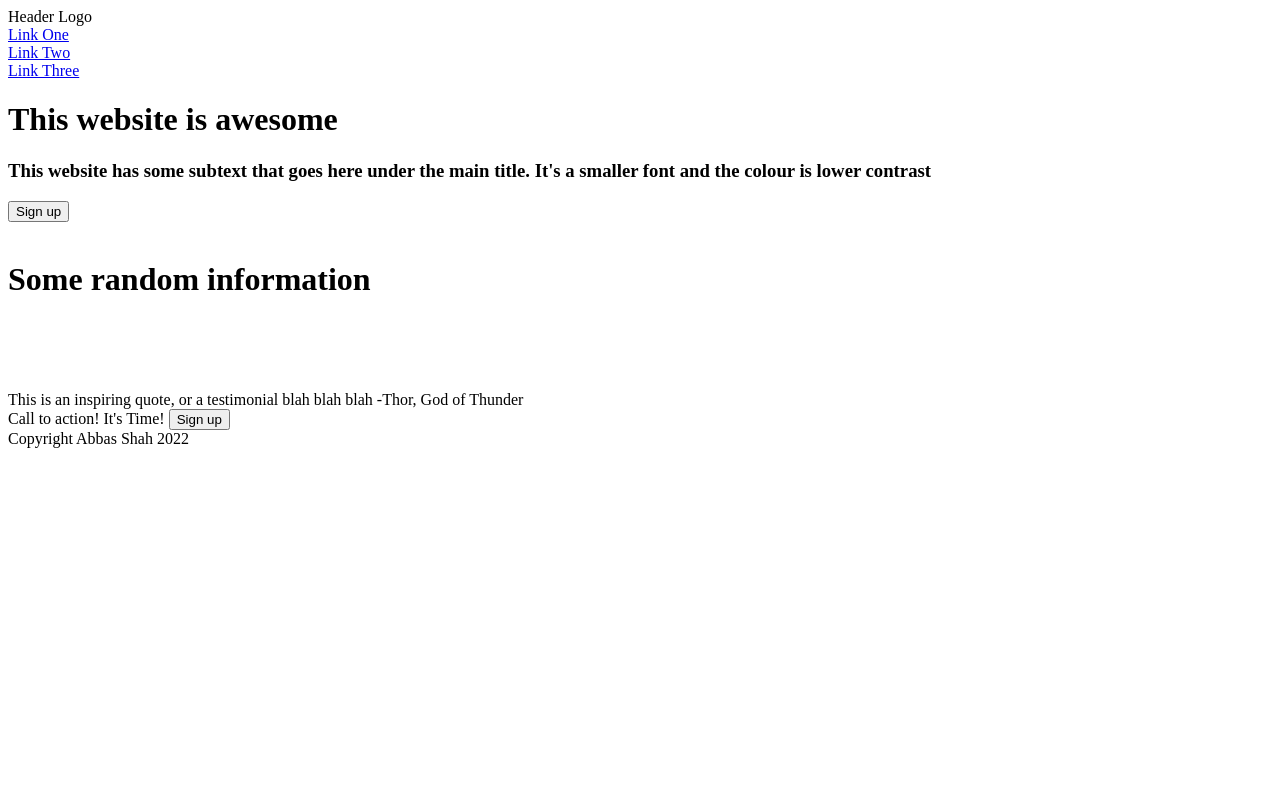
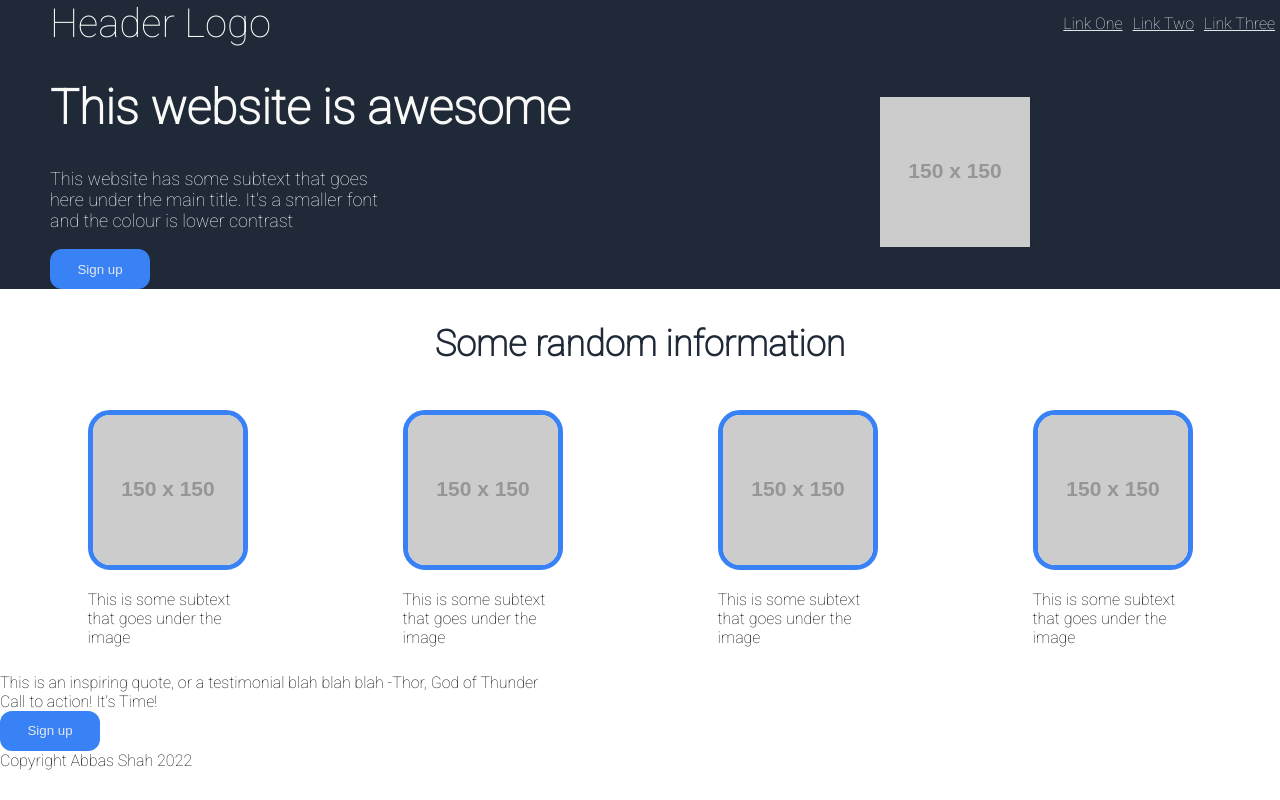
Before and after one commit to abbas-shah0/LandingPage, a plain HTML site: page index.html in a window 1280 px wide. Drawn offline with Linux system fonts and the light colour scheme; placeholder pictures from the web are drawn by us.

Commit message:
all done

```diff
--- a/index.html
+++ b/index.html
@@ -6,42 +6,54 @@
     <meta name="viewport" content="width=device-width, initial-scale=1.0">
     <title>Landing Page</title>
     <link rel="stylesheet" href="styles.css">
+    <link rel="preconnect" href="https://fonts.googleapis.com">
+    <link rel="preconnect" href="https://fonts.gstatic.com" crossorigin>
+    <link href="https://fonts.googleapis.com/css2?family=Roboto:wght@100&display=swap" rel="stylesheet">
+
 </head>
 <body>
 
     <div class = "Header">
-        <div class = "Header Logo">Header Logo</div>
-        <div class = "Link One"><a href = " ">Link One</a></div>
-        <div class = "Link Two"><a href = " ">Link Two</a></div>
-        <div class = "Link Three"><a href = " ">Link Three</a></div>
+        <div class = "HeaderLogo">Header Logo</div>
+        <div class = "Link"><a href = " " class="Links">Link One</a></div>
+        <div class = "Link"><a href = " " class="Links">Link Two</a></div>
+        <div class = "Link"><a href = " " class = "Links">Link Three</a></div>
     </div>
 
-    <div class = "Section 1">
-        <div class = "s1text">
+    <div class = "Section-1">
+        <div class = "s1bigtext">
             <h1>This website is awesome</h1>
-            <h3>This website has some subtext that goes here under the main title. It's a smaller font and the colour is lower contrast</h3>
+            <p>This website has some subtext that goes here under the main title. It's a smaller font and the colour is lower contrast</p>
             <button>Sign up</button>
         </div>
         <div class = "s1image">
-            <img src="">
+            <a href="https://placeholder.com"><img src="https://via.placeholder.com/150"></a>
         </div>
     </div>
 
-    <div class = "Section 2">
+    <div class = "Section-2">
         <div class = "s2title">
             <h1>Some random information</h1>
         </div>
-        <div class = "fourimages">
-            <img src = "">
-            <div class = "caption1"></div>
-            <img src = "">
-            <div class = "caption2"></div>
-            <img src = "">
-            <div class = "caption3"></div>
-            <img src = "">
-            <div class = "caption4"></div>
+    </div>
+
+    <div class = "fourimages">
+        <div class = "images">
+            <img src="https://via.placeholder.com/150">
+            <p>This is some subtext that goes under the image</p>
         </div>
-
+        <div class="images">
+            <img src="https://via.placeholder.com/150">
+            <p>This is some subtext that goes under the image</p>
+        </div>
+        <div class="images">
+            <img src="https://via.placeholder.com/150">
+            <p>This is some subtext that goes under the image</p>
+        </div>
+        <div class="images">
+            <img src="https://via.placeholder.com/150">
+            <p>This is some subtext that goes under the image</p>
+        </div>
     </div>
 
     <div class = "Section 3">
--- a/styles.css
+++ b/styles.css
@@ -0,0 +1,123 @@
+html, body {
+    margin:0;
+    padding:0;
+}
+
+body {
+    font-family: 'Roboto', sans-serif;
+}
+
+.Header {
+    height: auto;
+    background-color: #1F2937;
+    display: flex;
+    flex-direction: row;
+    flex-wrap: wrap;
+    justify-content: flex-end;
+
+
+
+}
+.HeaderLogo {
+    font-size: 40px;
+    color: #f9faf8;
+    align-self: flex-start;
+    margin-right: auto;
+    padding-left: 50px;
+
+}
+
+.Link {
+
+    padding: 5px;
+    align-self: center;
+
+}
+
+.Links{
+
+    color: #e5e7eb;
+
+}
+
+.Section-1 {
+    display: flex;
+    background-color: #1F2937;
+    justify-content: flex-end;
+
+}
+
+.Section-1 h1 {
+
+    font-size: 48px;
+    color: #f9faf8;
+    font-weight: bolder;
+
+}
+
+.Section-1 p {
+
+    inline-size: 350px;
+    overflow-wrap: break-word;
+    font-size: 18px;
+    color: #f9faf8;
+}
+
+button {
+
+    display: flex;
+    align-items: center;
+    justify-content: center;
+    background-color: #3882f6;
+    color: #e5e7eb;
+    border-radius: 12px;
+    padding: 20px;
+    width: 100px;
+    height: 0px;
+    border: none;
+
+}
+
+.s1bigtext {
+    padding-left: 50px;
+    margin-right: auto;
+}
+
+.s1image {
+    padding-right: 250px;
+    padding-top: 50px;
+}
+
+.Section-2 {
+    display: flex;
+    justify-content: center;
+}
+
+.s2title h1{
+    font-size: 36px;
+    color: #1F2937;
+    font-weight: bolder;
+    padding: 10px;
+}
+
+.fourimages {
+    padding: 10px;
+    display: flex;
+    justify-content: space-around;
+
+
+}
+
+.fourimages img {
+    border: 5px;
+    border-style: solid;
+    border-color: #3882f6;
+    border-radius: 22px;
+}
+
+.fourimages p {
+    display:flex;
+    flex-wrap: wrap;
+    inline-size: 150px;
+    overflow-wrap: break-word;
+}
```
